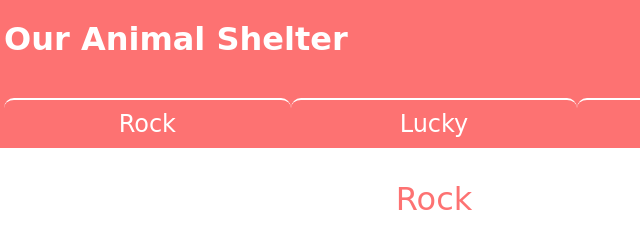
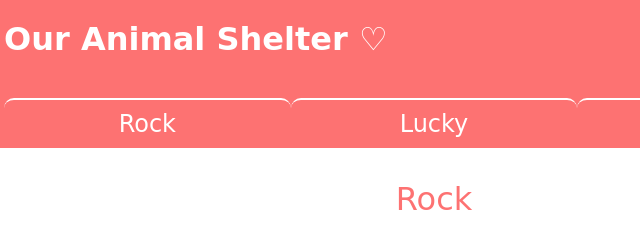
Before and after one commit to dominikaporzyczka/Ajax-Animal-Shelter, a plain HTML site: page index.html in a window 1280 px wide. Shown: the top 240 px of the page, 206-846 px from the left. Drawn offline with Linux system fonts and the light colour scheme; a web font is replaced by a local one.

Commit message:
Add heart sign to page title

```diff
--- a/index.html
+++ b/index.html
@@ -11,7 +11,7 @@
 <body>
     <header id="header">
         <div class="container">
-            <h1 class="title">Our Animal Shelter</h1>
+            <h1 class="title">Our Animal Shelter &#9825;</h1>
             <nav>
                 <ul id="animals-list">
                     <li class="animals-list_animal"><a href="#">Rock</a></li>
```
